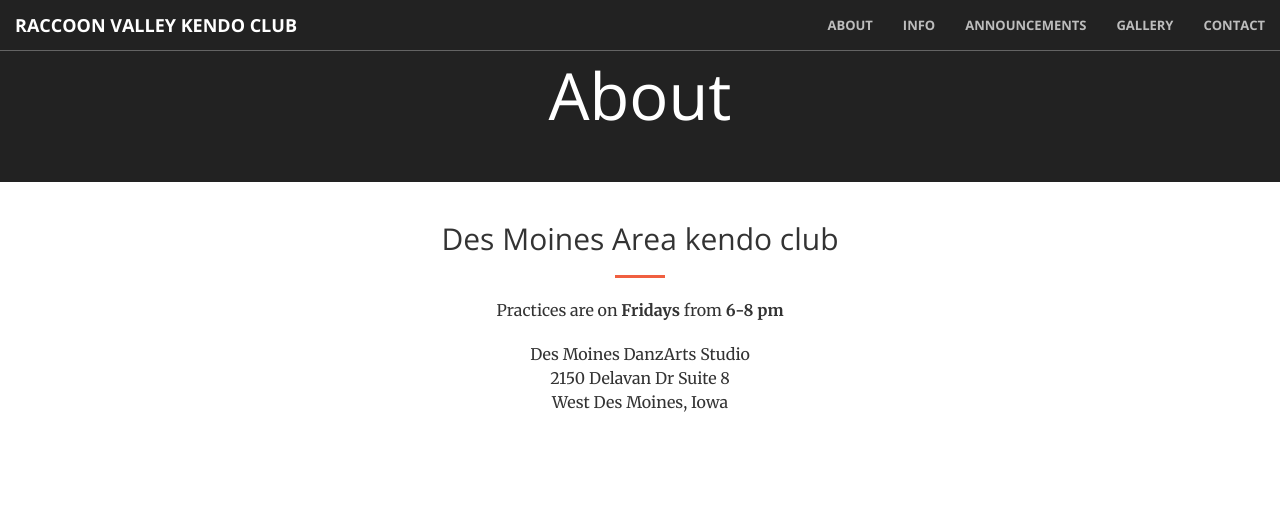
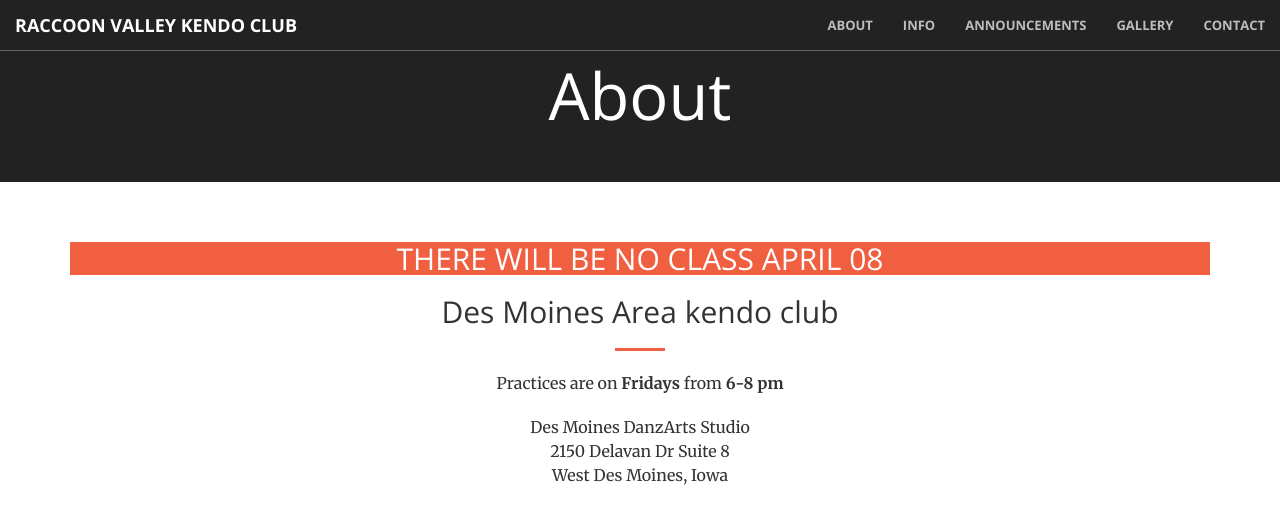
Before and after one commit to raccoonvalleykendo/raccoonvalleykendo.github.io, a Jekyll site: the page built from about.html, in a window 1280 px wide and 1177 px high. Shown: the top 524 px of the window. Built offline with Jekyll 4.4.1, drawn with Linux system fonts in a browser that asks for light colours; nearby versions of some CDN libraries.

Commit message:
Class cancelled April 08

```diff
--- a/about.html
+++ b/about.html
@@ -11,6 +11,11 @@ title: RVKendo - About
 
 <section id="about">
     <div class="container">
+<div class="bg-primary text-center">
+    <p>
+      <h2> THERE WILL BE NO CLASS APRIL 08 </h2>
+    </p>
+</div>
         <div class="row">
             <div class="col-lg-8 col-lg-offset-2 text-center">
                 <h2 class="section-heading">Des Moines Area kendo club</h2>
--- a/announcements.html
+++ b/announcements.html
@@ -10,6 +10,11 @@ title: RVKendo - Announcements
 
 <section id="announcements">
   <div class="container">
+<div class="bg-primary text-center">
+    <p>
+      <h2> THERE WILL BE NO CLASS APRIL 08 </h2>
+    </p>
+</div>
     <div class="row">
       <div class="col-lg-3">
 
```
